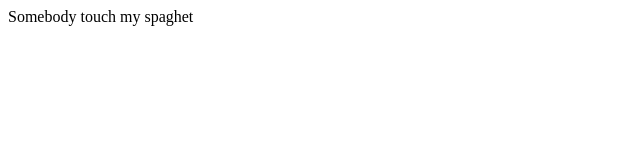
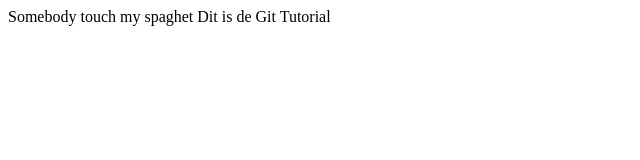
Before and after one commit to JopRijks/testversie_1, a plain HTML site: page GIT/index.html in a window 1280 px wide. Shown: the whole page, without its empty margins (0-640 px from the left). Drawn offline with Linux system fonts and the light colour scheme.

Commit message:
somebody touch my spaghet

```diff
--- a/GIT/index.html
+++ b/GIT/index.html
@@ -4,5 +4,6 @@
     </head>
     <body>
         Somebody touch my spaghet
+        Dit is de Git Tutorial
     </body>
 </html>
```
